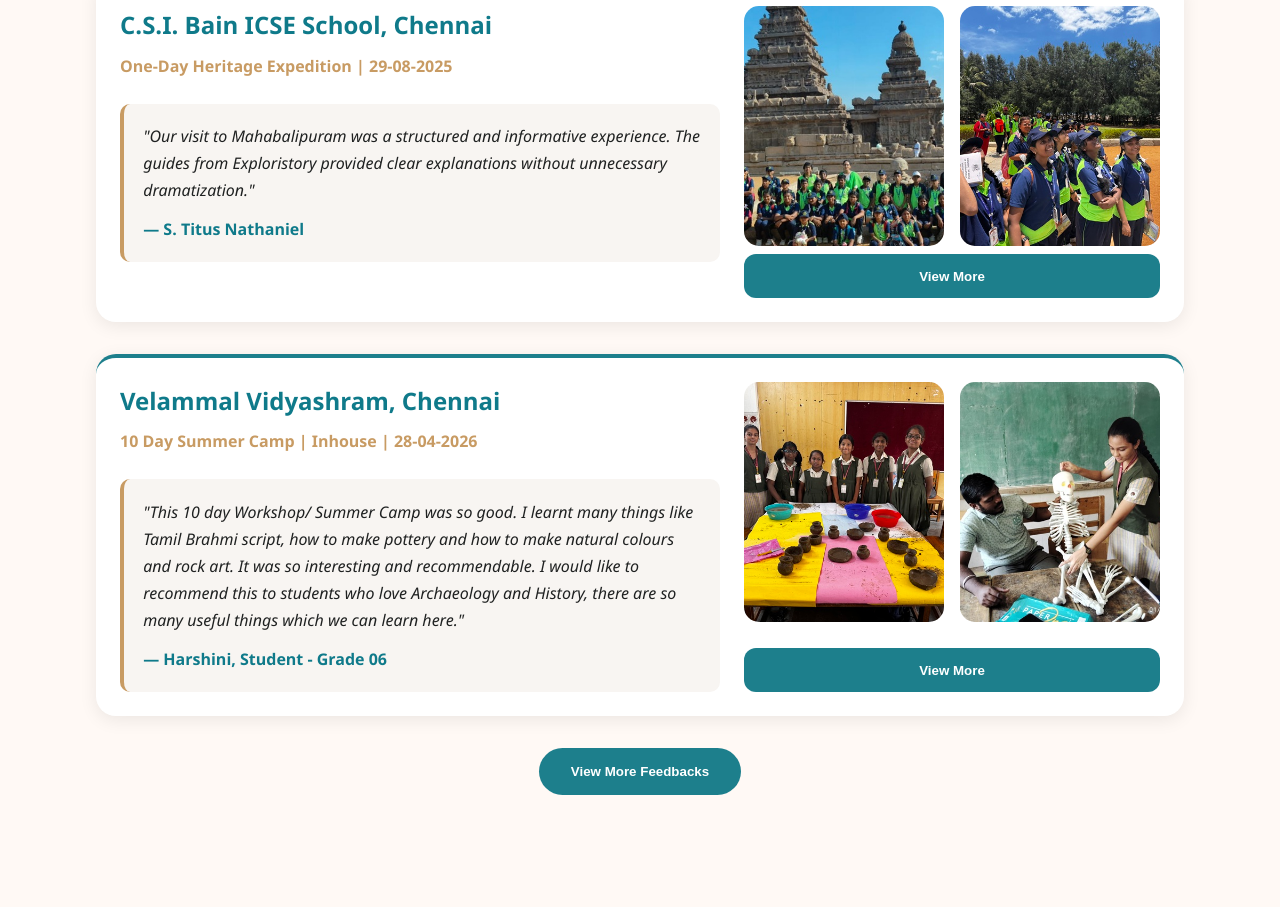
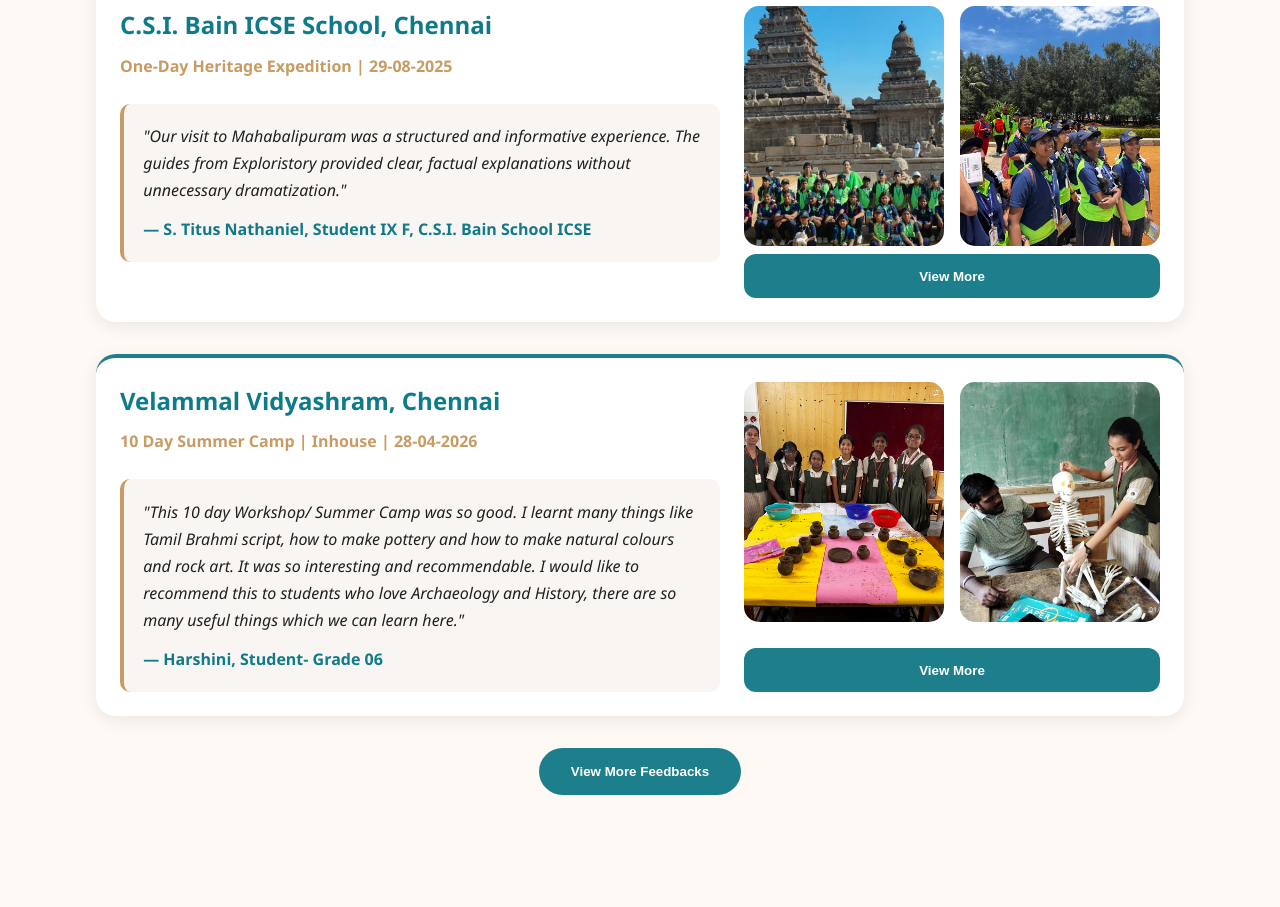
Before and after one commit to exploristoryeducations-alt/Exploristory, a React (Vite) app: page / in a window 1280 px wide. Shown: the part 2308-3215 px from the top of the page. Built offline with nearby package versions, Linux system fonts and the light colour scheme.

Commit message:
Fixed feedback

```diff
--- a/src/components/FeedbackCard.jsx
+++ b/src/components/FeedbackCard.jsx
@@ -9,9 +9,9 @@
         </p>
 
         <div className="feedback-quote">
-          <p>"{item.feedback}"</p>
+          <p>"{item.feedbacks[0].text}"</p>
 
-          <span>— {item.author}</span>
+          <span>— {item.feedbacks[0].author}</span>
         </div>
       </div>
 
--- a/src/components/FeedbackModal.jsx
+++ b/src/components/FeedbackModal.jsx
@@ -24,10 +24,14 @@
           <div className="feedback-modal-body">
             <h3>Feedback</h3>
 
-            <div className="feedback-quote modal-quote">
-              <p>"{item.feedback}"</p>
+            <div className="all-feedbacks">
+              {item.feedbacks.map((feedback, index) => (
+                <div key={index} className="feedback-quote modal-quote">
+                  <p>"{feedback.text}"</p>
 
-              <span>— {item.author}</span>
+                  <span>— {feedback.author}</span>
+                </div>
+              ))}
             </div>
 
             <div className="feedback-modal-gallery">
--- a/src/data/feedbackData.js
+++ b/src/data/feedbackData.js
@@ -8,10 +8,13 @@
 
     date: "29-08-2025",
 
-    feedback:
-      "Our visit to Mahabalipuram was a structured and informative experience. The guides from Exploristory provided clear explanations without unnecessary dramatization.",
+    feedbacks: [
+      {
+        text: "Our visit to Mahabalipuram was a structured and informative experience. The guides from Exploristory provided clear, factual explanations without unnecessary dramatization.",
 
-    author: "S. Titus Nathaniel",
+        author: "S. Titus Nathaniel, Student IX F, C.S.I. Bain School ICSE",
+      },
+    ],
 
     images: [
       "/images/feedback/csi-bain/csi-bain-1.webp",
@@ -31,10 +34,18 @@
 
     date: "28-04-2026",
 
-    feedback:
-      "This 10 day Workshop/ Summer Camp was so good. I learnt many things like Tamil Brahmi script, how to make pottery and how to make natural colours and rock art. It was so interesting and recommendable. I would like to recommend this to students who love Archaeology and History, there are so many useful things which we can learn here.",
+    feedbacks: [
+      {
+        text: "This 10 day Workshop/ Summer Camp was so good. I learnt many things like Tamil Brahmi script, how to make pottery and how to make natural colours and rock art. It was so interesting and recommendable. I would like to recommend this to students who love Archaeology and History, there are so many useful things which we can learn here.",
 
-    author: "Harshini, Student - Grade 06",
+        author: "Harshini, Student- Grade 06",
+      },
+      {
+        text: "I really appreciate the effort taken by the school to conduct this archaeology and heritage activity. It helped my child learn about our culture in a fun way. The activity was engaging and informative. My child enjoyed it a lot. Looking forward to more such programs",
+
+        author: "Parents of Ms. Rakshita, Student- Grade 07",
+      },
+    ],
 
     images: [
       "/images/feedback/velammal/velammal-1.webp",
@@ -56,10 +67,13 @@
 
     date: "14-04-2026",
 
-    feedback:
-      "Good morning myself Ankita Nayak  I am from TRWS the Radiant World School. The heritage session conducted by Exploristory team and the activity conducted by them was very useful for the students and well as the teachers. They guided us very well. And also conducted a visit to the stone musuem  and shared a lot of information about stones and rocks",
+    feedbacks: [
+      {
+        text: "Good morning myself Ankita Nayak  I am from TRWS the Radiant World School. The heritage session conducted by Exploristory team and the activity conducted by them was very useful for the students and well as the teachers. They guided us very well. And also conducted a visit to the stone musuem  and shared a lot of information about stones and rocks. Thanyou.",
 
-    author: "Ma'am Ankita Nayak",
+        author: "Ma'am Ankita Nayak, Teacher, Radiant World School",
+      },
+    ],
 
     images: [
       "/images/feedback/radiant/radiant-1.webp",
@@ -92,10 +106,19 @@
 
     date: "06-02-2026",
 
-    feedback:
-      "Session conducted by Exploristory, the facilitator were, Mr. Ram as well as Miss Manya. The workshop was really effective. The facilitators and instructions given by them were very clear which kept all the students involved throughout the sessions. The new engagement, which was the Shark Tank engagement, where the students had to critically think about the situation and work towards it, how at their level they will be able to solve the problem, was done quite effectively",
+    feedbacks: [
+      {
+        text: "Session conducted by Exploristory, the facilitator were, Mr. Ram as well as Miss Manya. The workshop was really effective. The facilitators and instructions given by them were very clear which kept all the students involved throughout the sessions. The new engagement, which was the Shark Tank engagement, where the students had to critically think about the situation and work towards it, how at their level they will be able to solve the problem, was done quite effectively. Thank you",
 
-    author: "HRT, grade 05, Nehal ma'am",
+        author: "HRT, grade 05, Nehal Ma'am",
+      },
+
+      {
+        text: "Hello everyone. We had this very enriching session conducted by Ram Sir and Manya Ma'am at our school, Fountainhead. This was in connection to the third line of inquiry, responsibility, for which they, had various activities and there were two standout activities. One was the Ancient Wisdom Shark tank activity, where children had to come up with viable solutions for modern sustainability, so actually looking at future implications. They also had this debate on, how to preserve civilization for future generations, and it was excellent. The children thoroughly enjoyed it. They also developed a lot of critical thinking skills, and they came up with amazing solutions as to what we can do to preserve our future. So all thanks to Ram Sir and Manya Ma'am for this wonderful session and encouraging such critical thinking and out-of-box thinking in our children. Thank you.",
+
+        author: "HRT, grade 05, Nikita Ma'am",
+      },
+    ],
 
     images: [
       "/images/feedback/fountainhead/fountainhead-1.webp",
@@ -128,10 +151,13 @@
 
     date: "12-09-2025",
 
-    feedback:
-      "The experience helped students connect classroom history with real heritage spaces in an engaging way.",
+    feedbacks: [
+      {
+        text: "The workshop was very well conducted. The engagements were creative, new, and highly engaging for the students. The approach of the archaeologist and the facilitator was excellent, and the communication was clear and effective. Overall, it was a meaningful and enriching learning experience for the students.",
 
-    author: "School Coordinator",
+        author: "Ma'am Nitika Karukktykaran, Homeroom teacher for Grade 5",
+      },
+    ],
 
     images: [
       "/images/feedback/nps/nps-1.webp",
--- a/src/styles/style.css
+++ b/src/styles/style.css
@@ -253,7 +253,7 @@
   scroll-behavior: smooth;
   scrollbar-width: none;
   padding: 0.5rem 0;
-  padding-inline: 2rem; /* Add horizontal padding to the slider track */
+  padding-inline: 2rem;
 }
 
 .slider-track img {
@@ -891,6 +891,13 @@
 
 .modal-quote {
   margin-top: 1rem;
+}
+
+/* ===== Multiple Feedbacks ===== */
+.all-feedbacks {
+  display: flex;
+  flex-direction: column;
+  gap: 1.2rem;
 }
 
 /* ===== Modal Gallery ===== */
```
